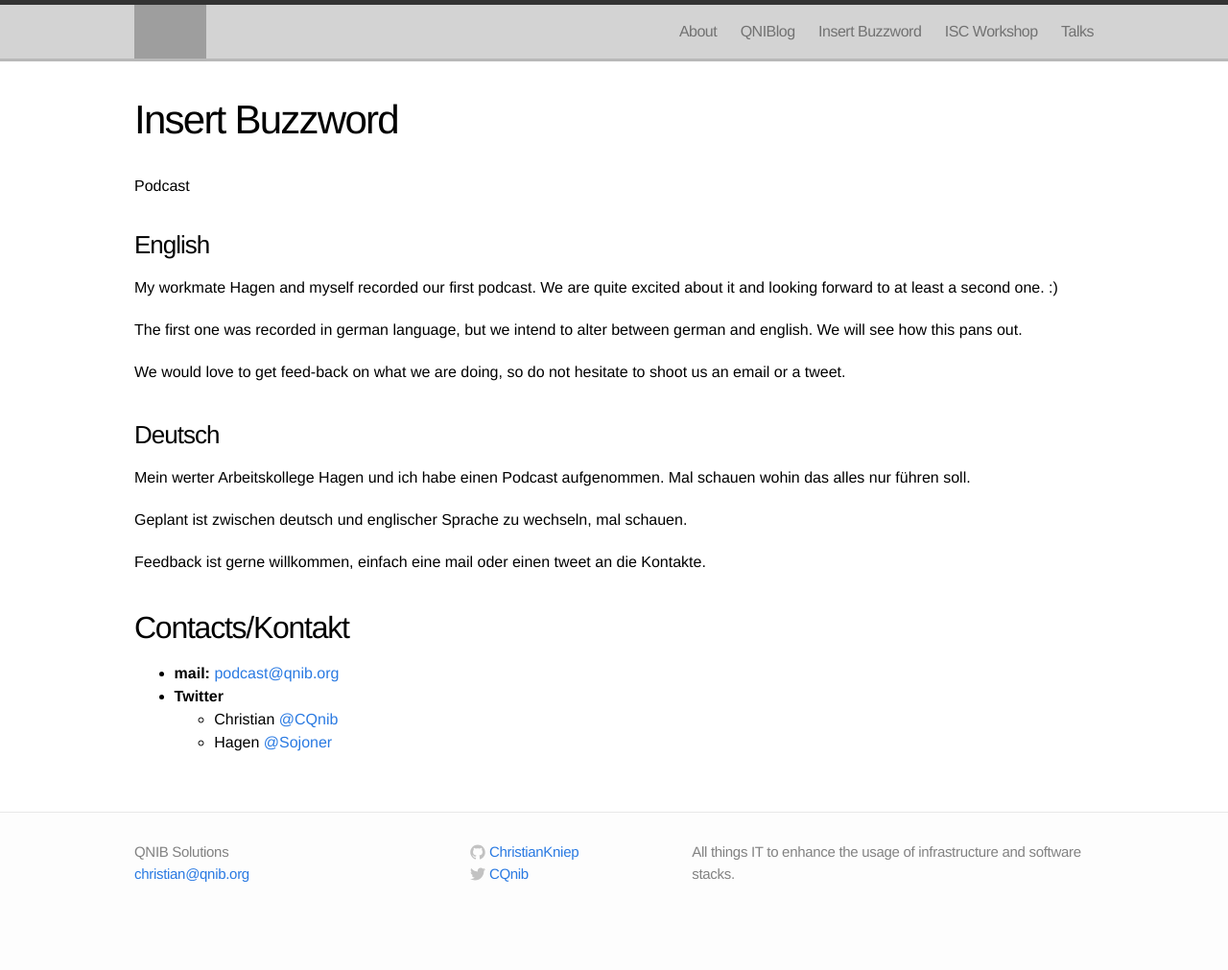
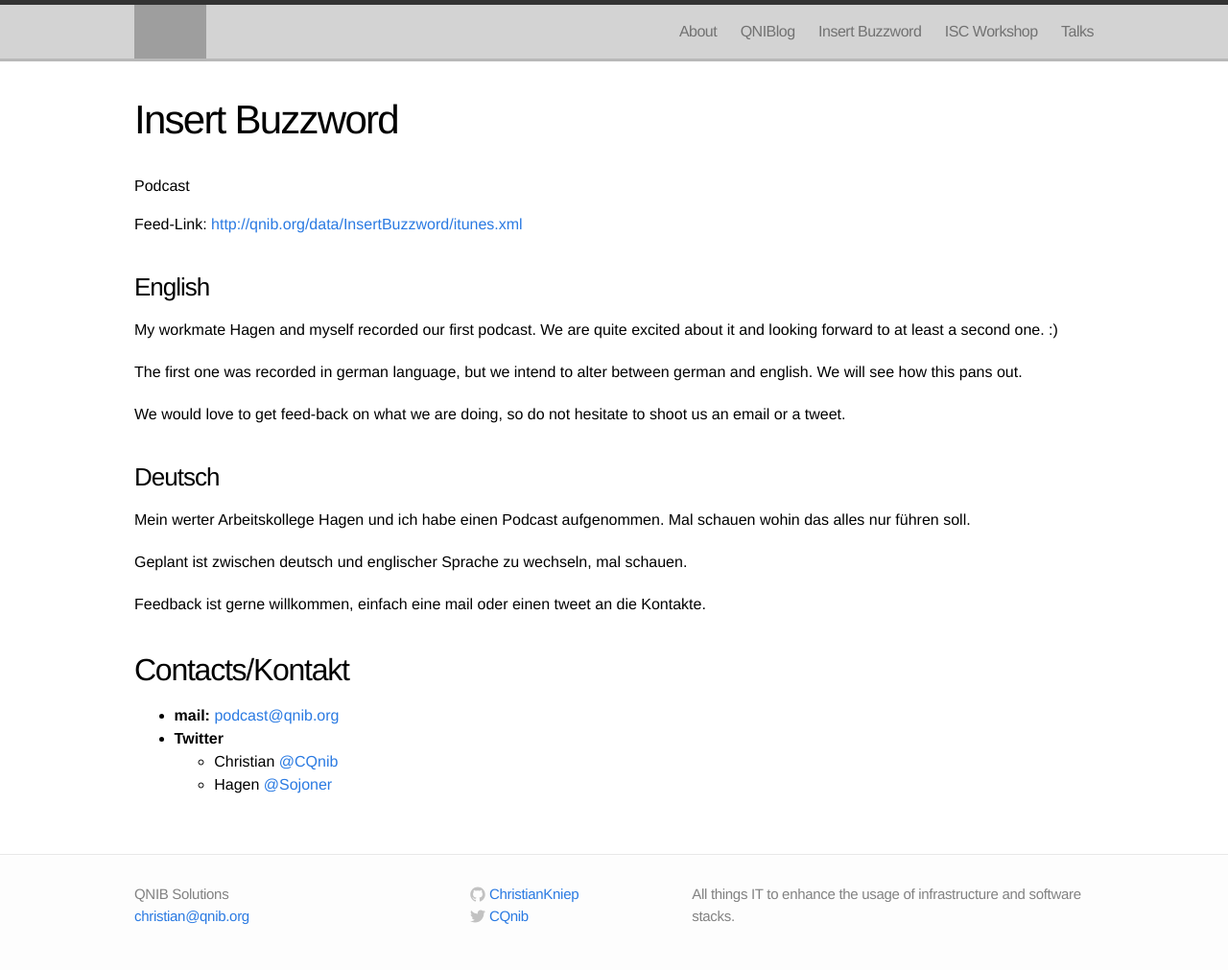
Before and after one commit to ChristianKniep/QNIBIncBlog, a Jekyll site: the page built from insertbuzz.md, in a window 1280 px wide. Shown: the whole page at 96% size. Built offline with Jekyll 4.4.1, drawn with Linux system fonts in a browser that asks for light colours; Markdown is read by kramdown in place of the engine named in the settings; before the commit the page ends 967 px from its top, so only the background shows below that; part of the change alters nothing that is shown; grey boxes are pictures that could not be loaded.

Commit message:
add Feed-Link

```diff
--- a/insertbuzz.md
+++ b/insertbuzz.md
@@ -5,6 +5,8 @@ permalink: /insert-buzzword/
 ---
 
 # Podcast
+
+Feed-Link: [http://qnib.org/data/InsertBuzzword/itunes.xml](http://qnib.org/data/InsertBuzzword/itunes.xml)
 
 ### English
 
```
